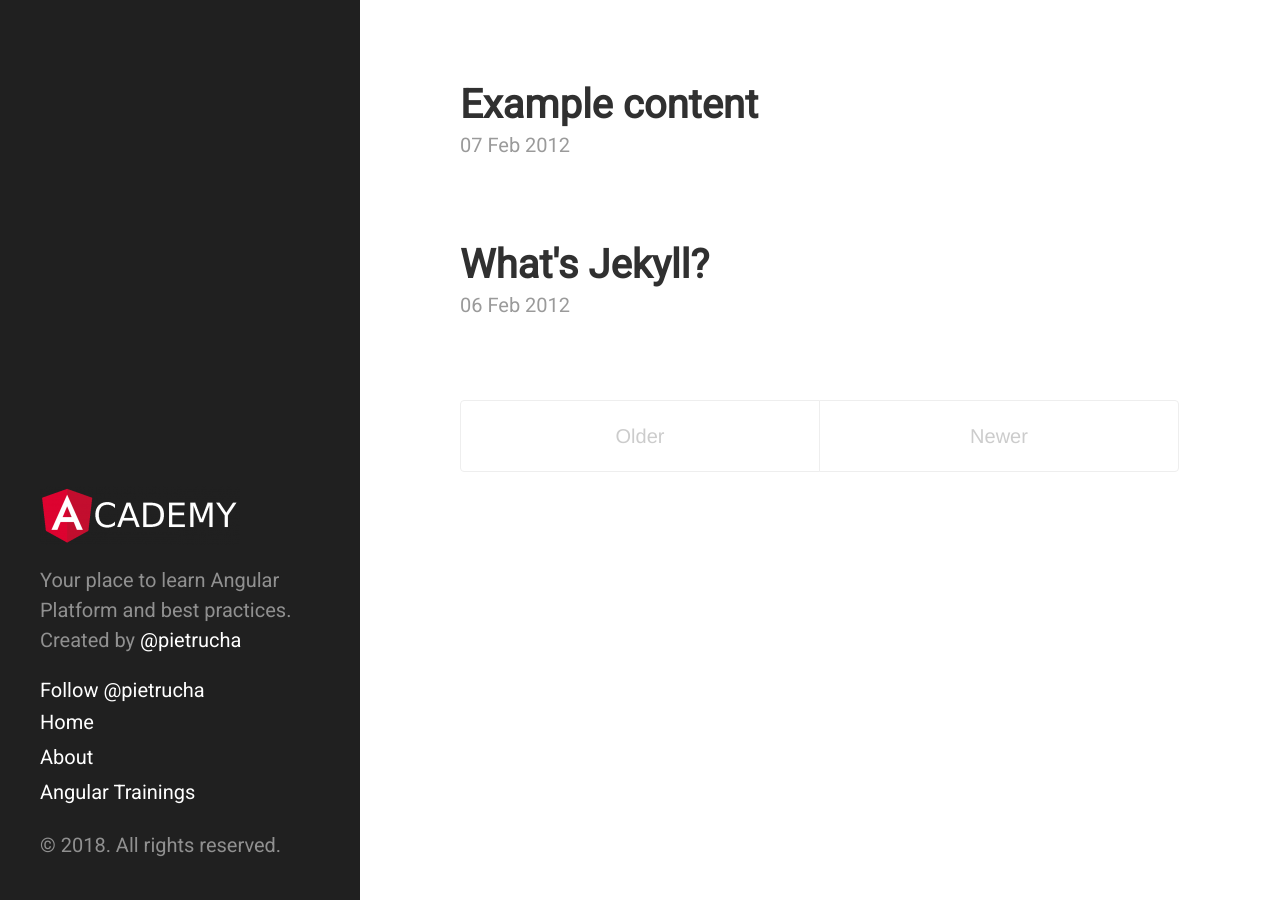
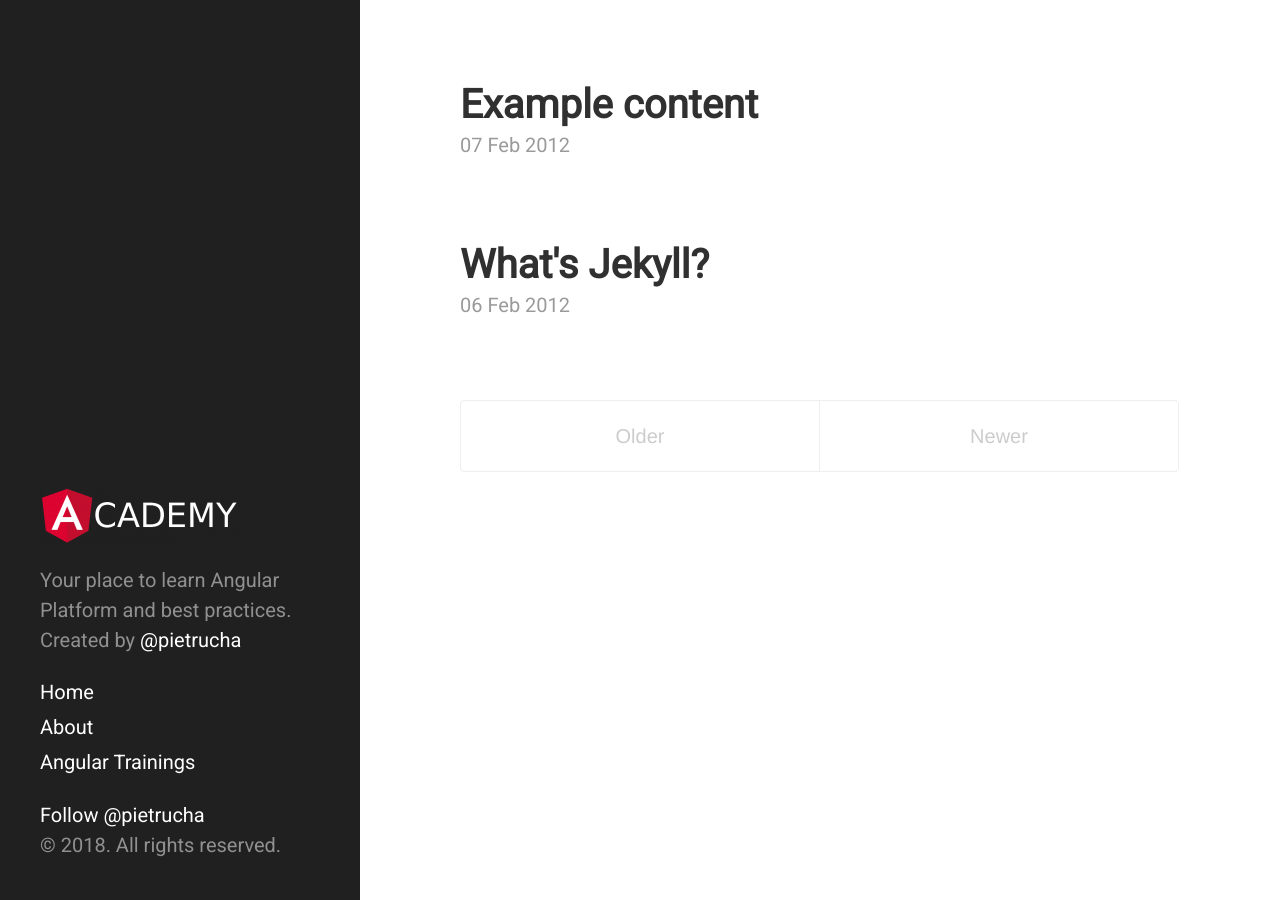
Before and after one commit to bartosz-io/home-page, a Jekyll site: the page built from index.html, in a window 1280 px wide. Built offline with Jekyll 4.4.1, drawn with Linux system fonts in a browser that asks for light colours; the list of posts is cut into pages by our own code; comment, search, counter and statistics services are not loaded; part of the change alters nothing that is shown.

Commit message:
Update sidebar.html

```diff
--- a/_includes/sidebar.html
+++ b/_includes/sidebar.html
@@ -3,8 +3,6 @@
     <div class="sidebar-about">
       <img src="{{site.baseurl}}public/img/academy.png">
       <p class="lead">{{ site.description }}</p>
-      <a href="https://twitter.com/pietrucha?ref_src=twsrc%5Etfw" class="twitter-follow-button" data-show-count="false">Follow @pietrucha</a>
-      <script async src="https://platform.twitter.com/widgets.js" charset="utf-8"></script>
     </div>
 
     <nav class="sidebar-nav">
@@ -21,6 +19,8 @@
 
     </nav>
 
+    <a href="https://twitter.com/pietrucha?ref_src=twsrc%5Etfw" class="twitter-follow-button" data-show-count="false">Follow @pietrucha</a>
+
     <p>&copy; {{ site.time | date: '%Y' }}. All rights reserved.</p>
   </div>
 </div>
```
